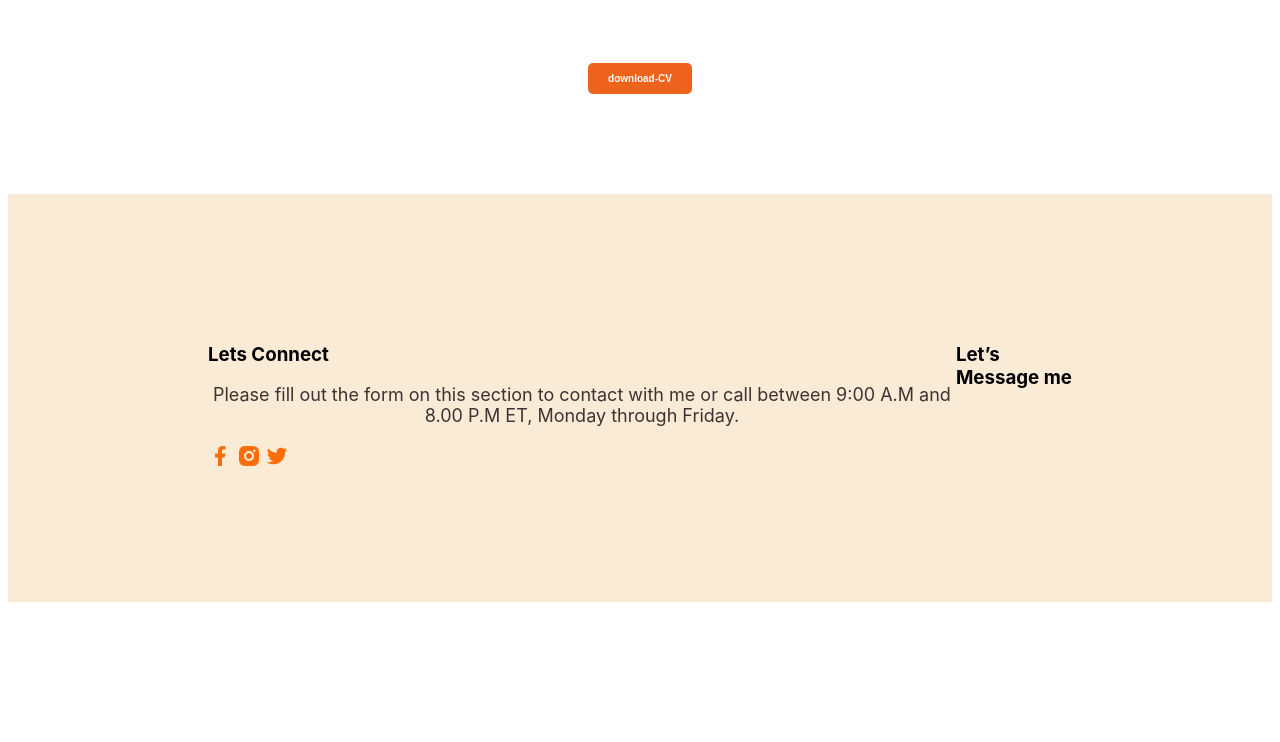
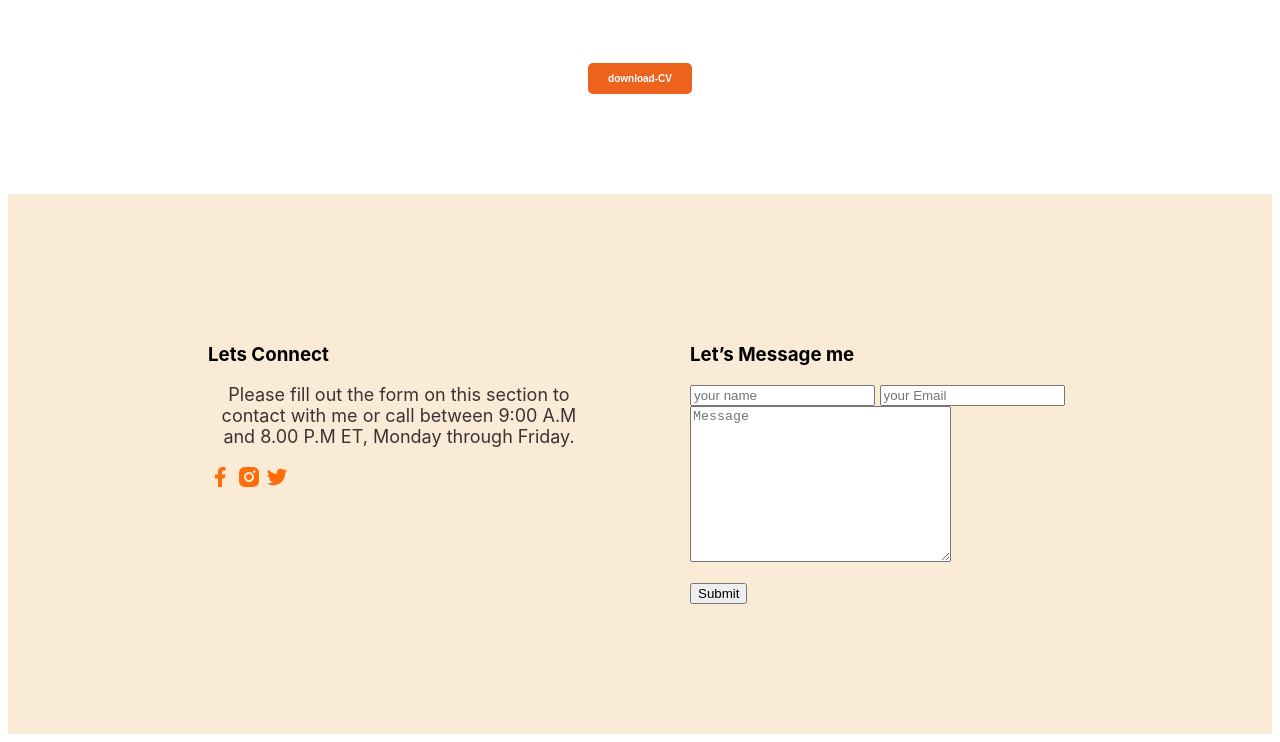
Before and after one commit to Arafinshariath/webdeveloper-portfolio, a plain HTML site: page index.html in a window 1280 px wide. Shown: the part 2479-3221 px from the top of the page. Before the commit the page ends 3089 px from the top, so only its background shows below. Drawn offline with Linux system fonts and the light colour scheme.

Commit message:
finished footer

```diff
--- a/index.html
+++ b/index.html
@@ -172,6 +172,12 @@
 
       <div class="footer-column">
          <h3 class="section-title">Let’s Message me</h3>
+         <form action="">
+            <input type="text" placeholder="your name">
+            <input type="text" placeholder="your Email" id="">
+            <textarea name="" placeholder="Message" cols="30" rows="10"></textarea>
+            <input type="submit" value="Submit">
+         </form>
 
       </div>
 
--- a/styles/portfolio.css
+++ b/styles/portfolio.css
@@ -154,7 +154,18 @@ nav a{
 }
 footer{
     display: flex;
+    gap: 100px;
     background-color: antiquewhite;
     padding: 130px 200px;
     margin-top: 100px;
 }
+.footer-column{
+    width: 50%;
+}
+.social link a{
+    margin-right: 20px;
+}
+.contact input, textarea{
+    display: block;
+    margin-bottom: 20px;
+}
```
